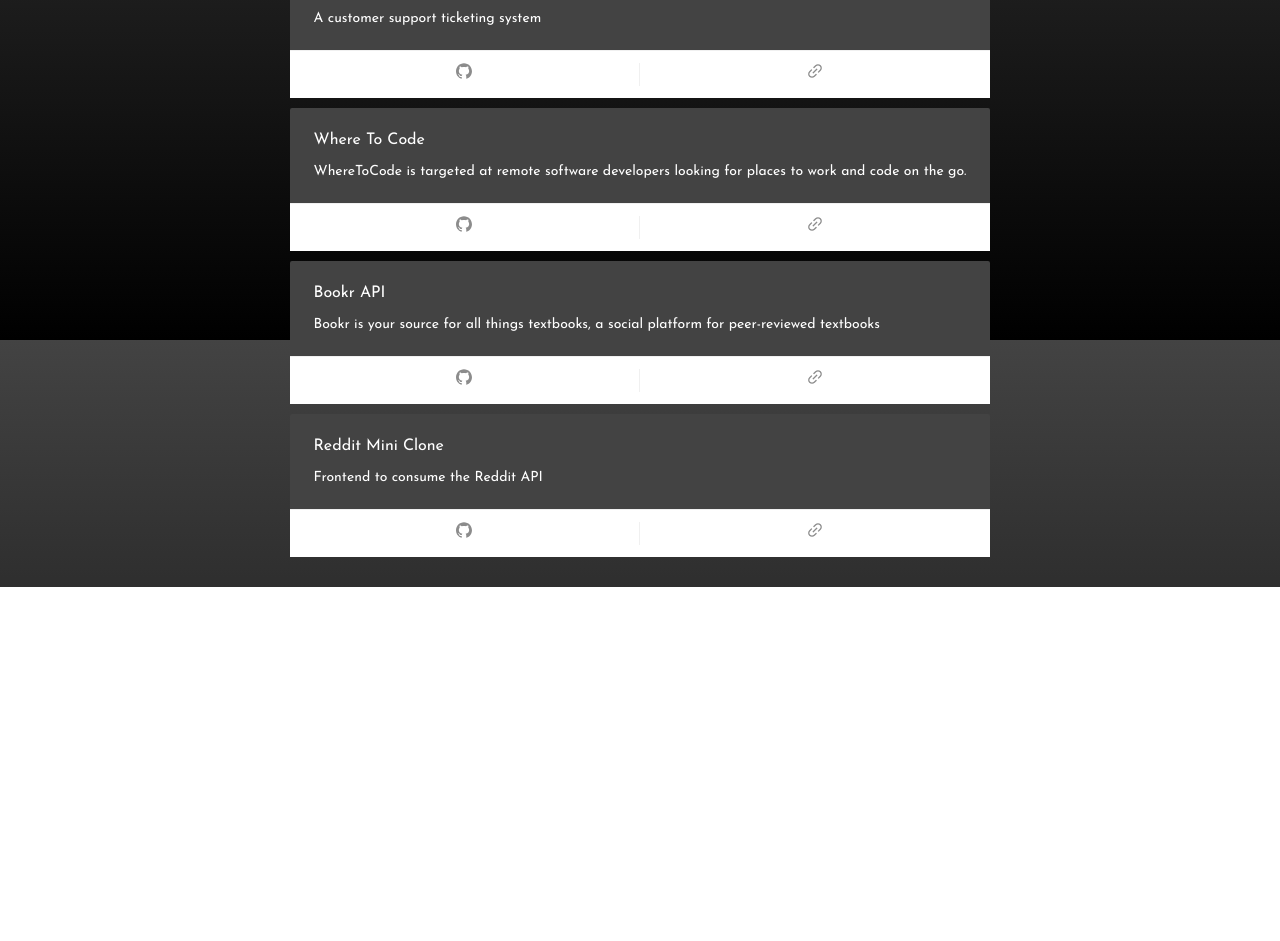
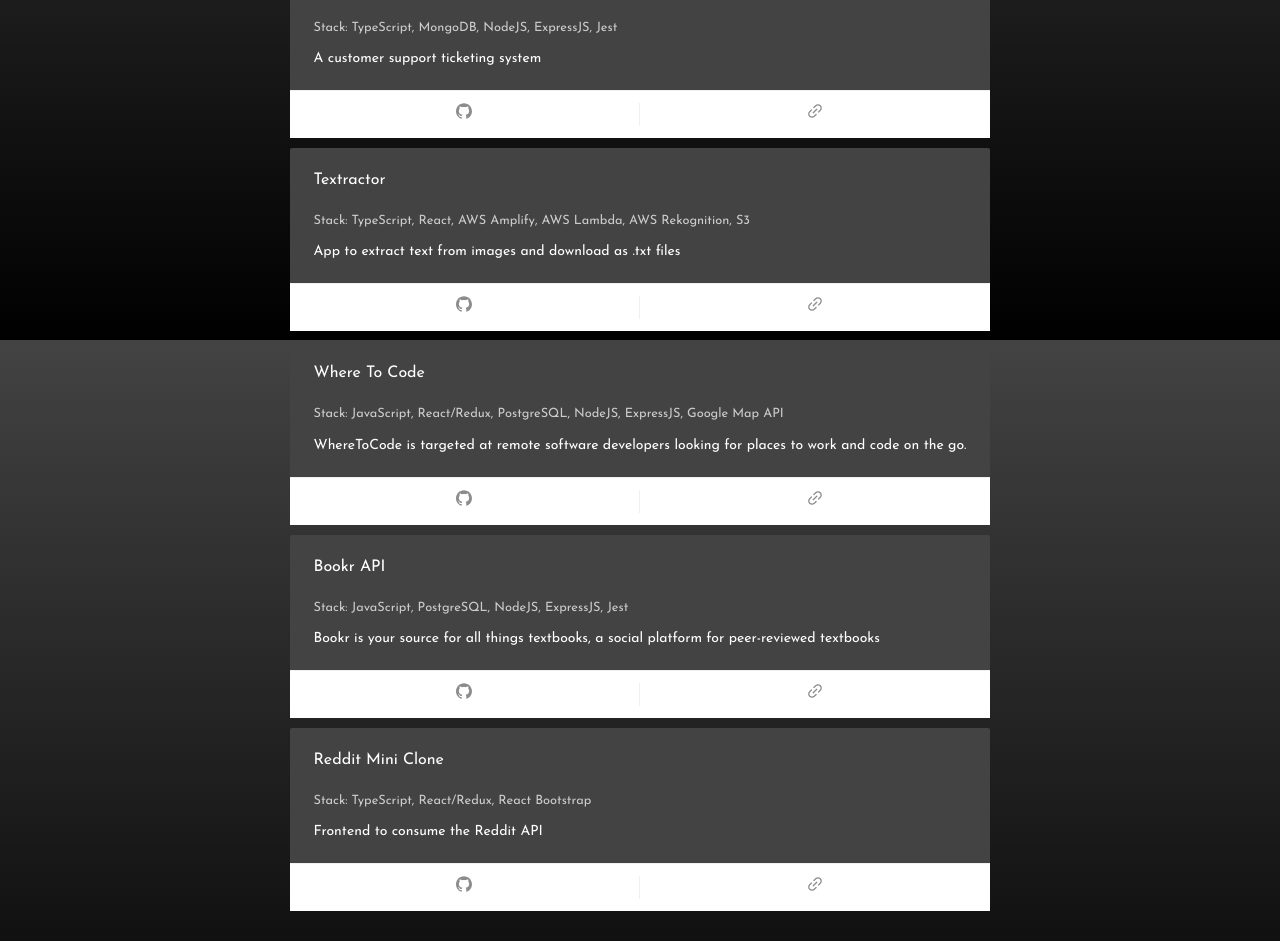
Before and after one commit to NabeelahY/Portfolio, a React (Create React App) app: page / in a window 1280 px wide. Shown: the part 1260-2201 px from the top of the page. Before the commit the page ends 1847 px from the top, so only its background shows below. Built offline with nearby package versions, Linux system fonts and the light colour scheme.

Commit message:
Add stacks of projects and style

```diff
--- a/src/components/Projects.tsx
+++ b/src/components/Projects.tsx
@@ -11,6 +11,14 @@ const Projects: React.FC = () => {
       desc: 'A customer support ticketing system',
       link: 'https://github.com/NabeelahY/support_ticket_system',
       github: 'https://github.com/NabeelahY/support_ticket_system',
+      stack: 'TypeScript, MongoDB, NodeJS, ExpressJS, Jest',
+    },
+    {
+      name: 'Textractor',
+      desc: 'App to extract text from images and download as .txt files',
+      link: 'https://develop.d15mzgyv498byw.amplifyapp.com/',
+      github: 'https://github.com/NabeelahY/aws-react',
+      stack: 'TypeScript, React, AWS Amplify, AWS Lambda, AWS Rekognition, S3',
     },
     {
       name: 'Where To Code',
@@ -18,6 +26,8 @@ const Projects: React.FC = () => {
         'WhereToCode is targeted at remote software developers looking for places to work and code on the go.',
       link: 'https://wheretocode.com',
       github: 'https://github.com/where-to-code',
+      stack:
+        'JavaScript, React/Redux, PostgreSQL, NodeJS, ExpressJS, Google Map API',
     },
     {
       name: 'Bookr API',
@@ -25,12 +35,14 @@ const Projects: React.FC = () => {
         'Bookr is your source for all things textbooks, a social platform for peer-reviewed textbooks',
       link: 'https://github.com/bookr-buildweek/Back-End',
       github: 'https://github.com/bookr-buildweek/Back-End',
+      stack: 'JavaScript, PostgreSQL, NodeJS, ExpressJS, Jest',
     },
     {
       name: 'Reddit Mini Clone',
       desc: 'Frontend to consume the Reddit API',
       link: 'https://reddit-mini-clone.netlify.app/',
       github: 'https://github.com/NabeelahY/reddit-spa',
+      stack: 'TypeScript, React/Redux, React Bootstrap',
     },
   ];
 
@@ -61,7 +73,17 @@ const Projects: React.FC = () => {
               />,
             ]}
           >
-            <Meta title={project.name} description={project.desc} />
+            <Meta
+              title={project.name}
+              description={
+                <>
+                  <p >
+                    Stack: {project.stack}
+                  </p>
+                  <div>{project.desc}</div>
+                </>
+              }
+            />
           </Card>
         ))}
       </div>
--- a/src/components/styles/Projects.ts
+++ b/src/components/styles/Projects.ts
@@ -25,6 +25,14 @@ export const ProjectStyles = styled.section`
       }
     }
 
+    .ant-card-meta-description {
+      p {
+        color: #ccc;
+        font-size: 0.8rem;
+        padding: 10px 0;
+      }
+    }
+
     .ant-card-actions {
       .anticon {
         &.icon {
```
